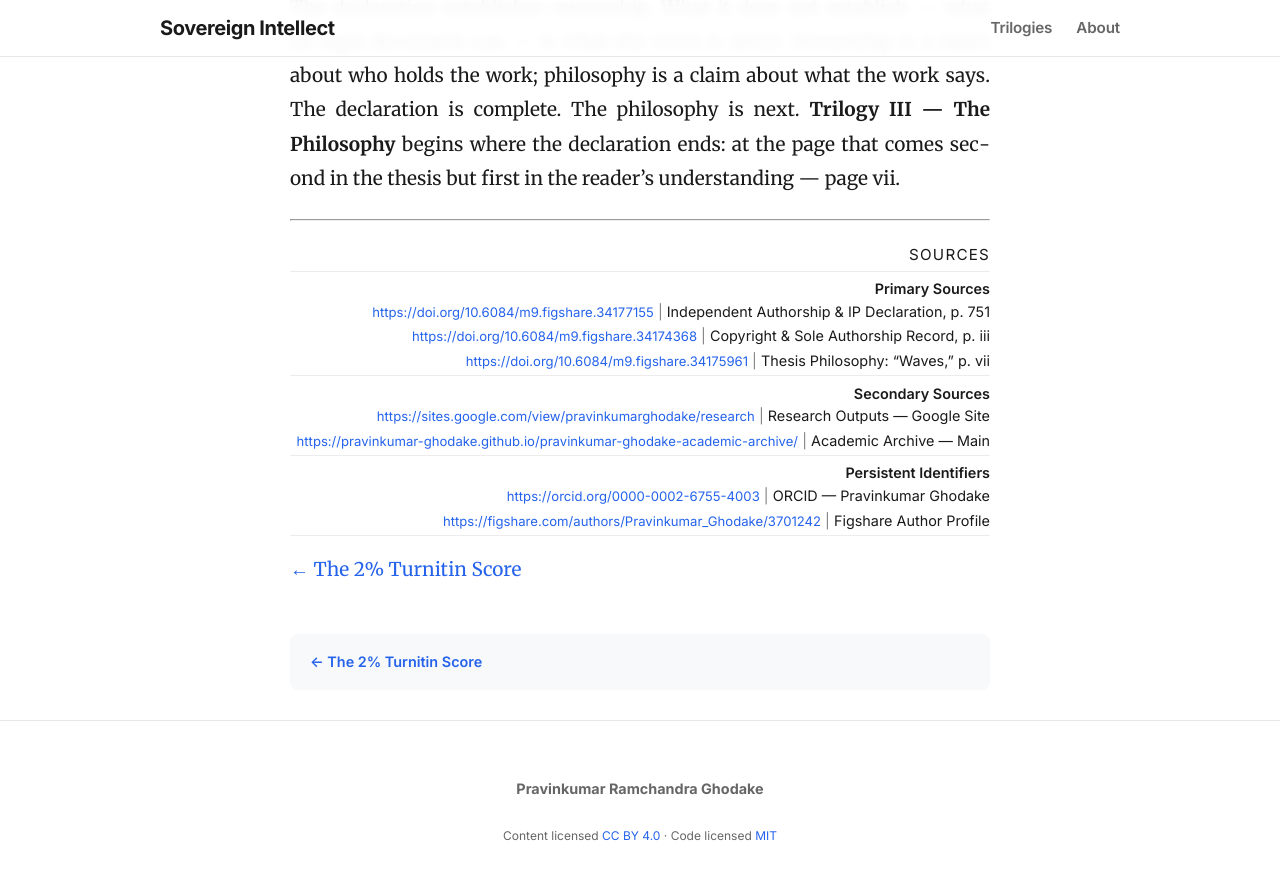
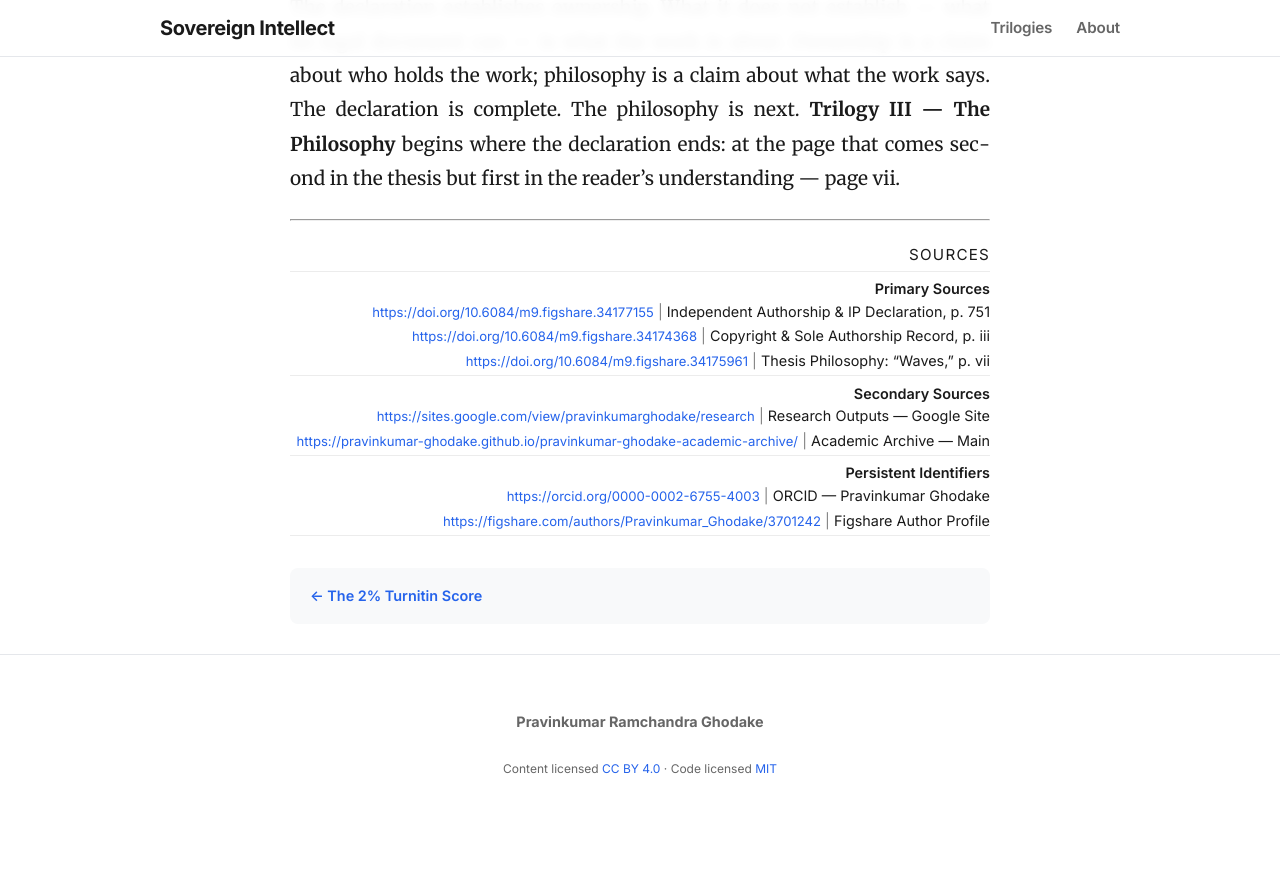
Before and after one commit to pravinkumar-ghodake/sovereign-intellect-blog, a Jekyll site: the page built from _posts/2026-12-06-page-751.md, in a window 1280 px wide and 900 px high, scrolled down 6575 px. Shown: the top 880 px of the window. Built offline with Jekyll 4.4.1, drawn with Linux system fonts in a browser that asks for light colours; after the commit the page ends 7409 px from its top, so only the background shows below that.

Commit message:
Update 2026-12-06-page-751.md

```diff
--- a/_posts/2026-12-06-page-751.md
+++ b/_posts/2026-12-06-page-751.md
@@ -188,9 +188,3 @@ The declaration establishes ownership. What it does not establish — what no le
   <div style="border-top: 1px solid rgba(128,128,128,0.15); margin-bottom: 0.45rem;"></div>
 
 </div>
-
-<div align="justify" markdown="1" style="margin-top: 2rem;">
-
-<a href="{{ '/the-turnitin-score.html' | relative_url }}">← The 2% Turnitin Score</a>
-
-</div>
```
